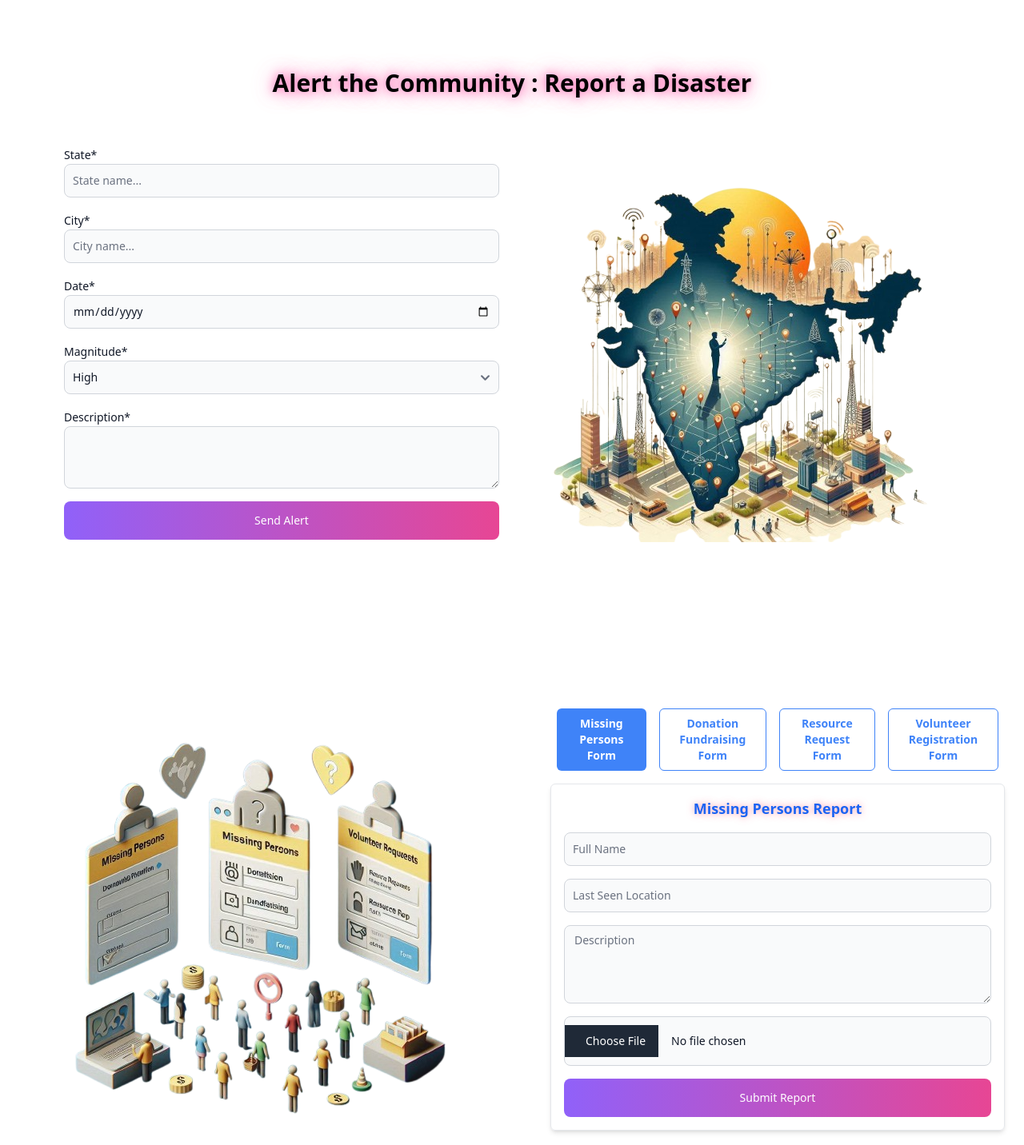
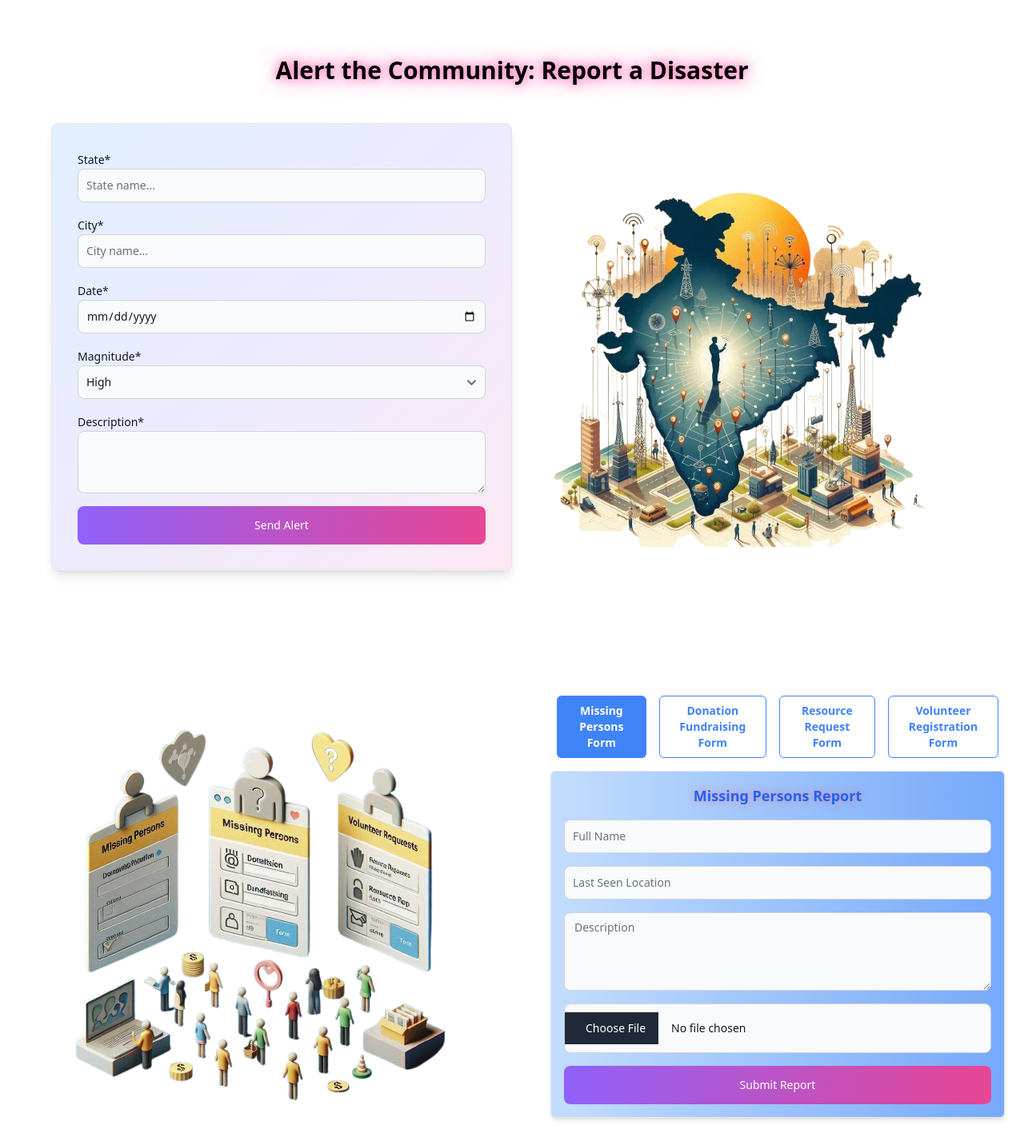
Before and after one commit to Tanay-22/SIH-24-1867, a React (Vite) app in the folder my-project/: page / in a window 1280 px wide. Shown: the part 598-2030 px from the top of the page at 80% size. Built offline with nearby package versions, Linux system fonts and the light colour scheme.

Commit message:
added styling to forms

```diff
--- a/my-project/src/components/AlertForm.jsx
+++ b/my-project/src/components/AlertForm.jsx
@@ -6,10 +6,6 @@ export default function AlertForm() {
   const formRef = useRef(null);
 
   // Define inline styles for the animations
-  const slideInAnimation = {
-    animation: 'slideIn 1s ease-out',
-  };
-
   const glowAnimation = {
     animation: 'glow 1.5s ease-in-out infinite',
     textShadow: '0 0 10px rgba(255, 105, 180, 0.8), 0 0 20px rgba(255, 105, 180, 0.6), 0 0 30px rgba(255, 105, 180, 0.4)',
@@ -23,7 +19,7 @@ export default function AlertForm() {
   }, []);
 
   return (
-    <div className="min-h-screen flex flex-col items-center p-6 mt-16">
+    <div className="min-h-screen flex flex-col items-center p-6 mt-12">
       {/* Inline CSS Keyframes */}
       <style>
         {`
@@ -44,19 +40,19 @@ export default function AlertForm() {
 
       {/* Heading */}
       <h1
-        className="text-3xl font-semibold mb-2 text-center"
+        className="text-3xl font-semibold mb-4 text-center"
         style={{ ...glowAnimation }}
       >
-        Alert the Community : Report a Disaster
+        Alert the Community: Report a Disaster
       </h1>
 
       {/* Flex Container for Form and Image */}
       <div className="flex flex-wrap justify-center items-center w-full max-w-6xl mt-8">
 
-        {/* Left Side: Form */}
-        <div className="w-full md:w-1/2 p-4">
+        {/* Left Side: Form with Background */}
+        <div className="w-full md:w-1/2 p-4 bg-gradient-to-br from-blue-100 via-purple-100 to-pink-100 rounded-lg shadow-lg border border-gray-200">
 
-          <form ref={formRef} className="space-y-4">
+          <form ref={formRef} className="space-y-4 p-4">
 
             <div>
                 <Label value='State*' />
--- a/my-project/src/components/HomePageForms.jsx
+++ b/my-project/src/components/HomePageForms.jsx
@@ -20,7 +20,7 @@ const HomePageForms = () => {
   };
 
   return (
-    <div className="flex justify-center items-start gap-4 p-4">
+    <div className="flex justify-center items-start gap-4 p-4 mb-14">
       <div className="flex-1 max-w-2xl p-2 flex items-center justify-center">
         <img
           src="/forms.png"
@@ -53,7 +53,7 @@ const HomePageForms = () => {
           </div>
 
           <div
-            className={`border border-gray-200 rounded-md p-4 shadow-md transition-opacity duration-500 ease-in-out transform ${activeTab ? "opacity-100 translate-x-0" : "opacity-0 translate-x-4"}`}
+            className={`border border-gray-200 rounded-md p-4 shadow-md transition-opacity duration-500 ease-in-out transform ${activeTab ? "opacity-100 translate-x-0" : "opacity-0 translate-x-4"} bg-gradient-to-r from-blue-200 to-blue-400`}
             style={{ animation: activeTab ? 'slideIn 0.5s ease-in-out' : 'none' }}
           >
             {renderForm()}
```
